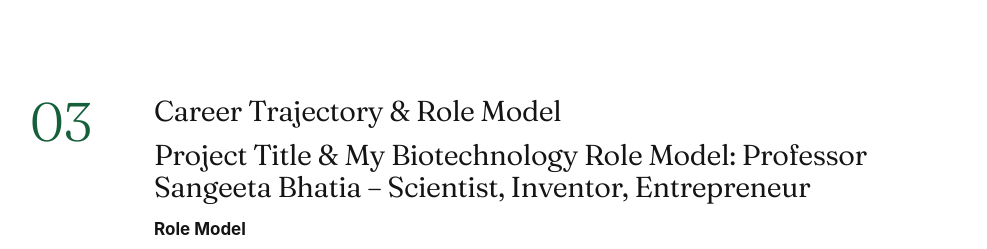
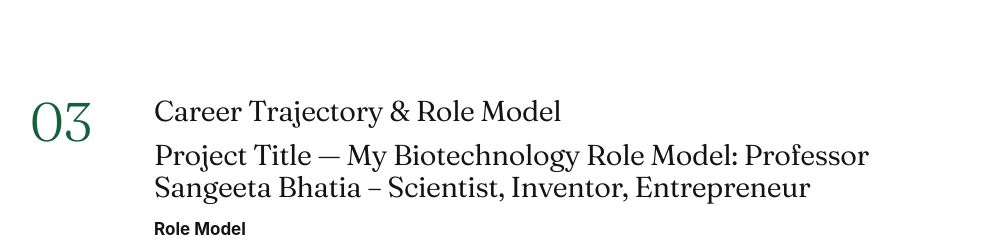
Before and after one commit to shehan-ai/portfolio, a plain HTML site: page index.html in a window 1280 px wide. Shown: the part 7880-8129 px from the top of the page, without its empty margins (144-1131 px from the left). Drawn offline with Linux system fonts and the light colour scheme.

Commit message:
Update index.html

```diff
--- a/index.html
+++ b/index.html
@@ -469,7 +469,7 @@ Task: Prepare a 10-minute PowerPoint presentation covering the most used and int
         <div class="assignment__num">03</div>
         <div class="assignment__body">
           <h3>Career Trajectory &amp; Role Model</h3>
-          <h3>Project Title &amp; My Biotechnology Role Model: Professor Sangeeta Bhatia – Scientist, Inventor, Entrepreneur  </h3>
+          <h3>Project Title &mdash; My Biotechnology Role Model: Professor Sangeeta Bhatia – Scientist, Inventor, Entrepreneur  </h3>
           <div class="assign">
             <div class="assign__row">
           <h4>Role Model</h4>
```
